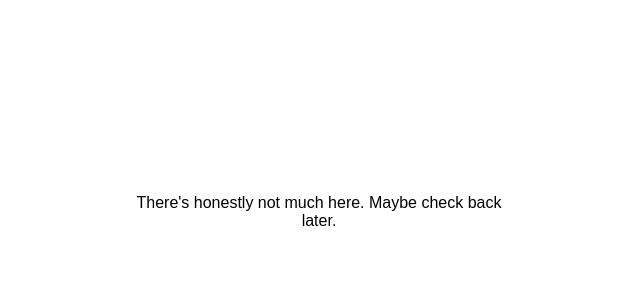
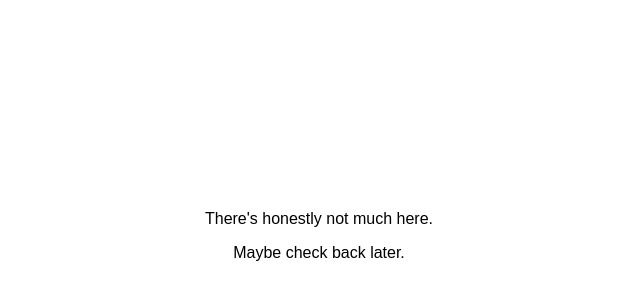
Before and after one commit to bozakp/bozakp.github.io, a plain HTML site: page index.html in a window 1280 px wide. Shown: the part 156-456 px from the top of the page, without its empty margins (321-961 px from the left). Drawn offline with nearby package versions, Linux system fonts and the light colour scheme.

Commit message:
Line wrapping ++

```diff
--- a/index.html
+++ b/index.html
@@ -20,7 +20,8 @@
     </head>
     <body>
         <div>
-            There's honestly not much here. Maybe check back later.
+            <p>There's honestly not much here.</p>
+            <p>Maybe check back later.</p>
         </div>
     </body>
 </html>
```
